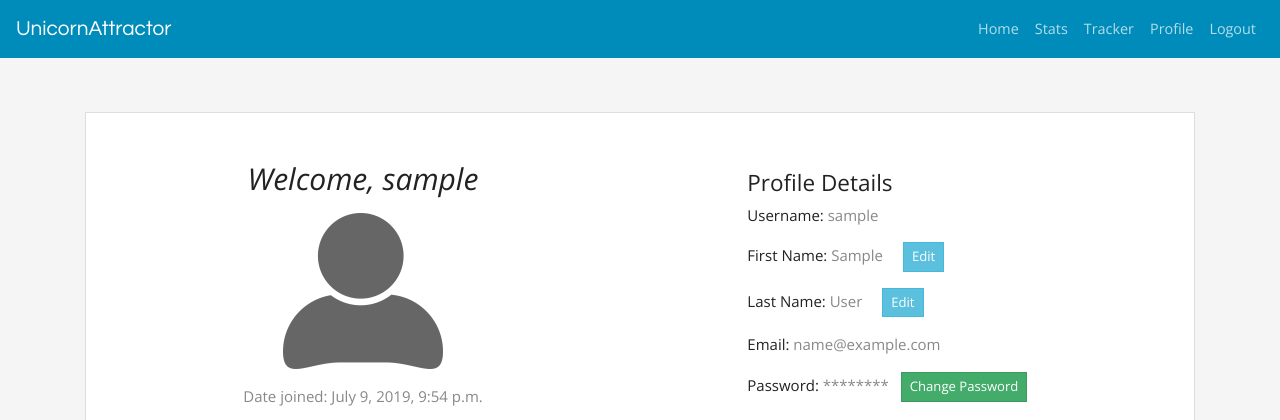
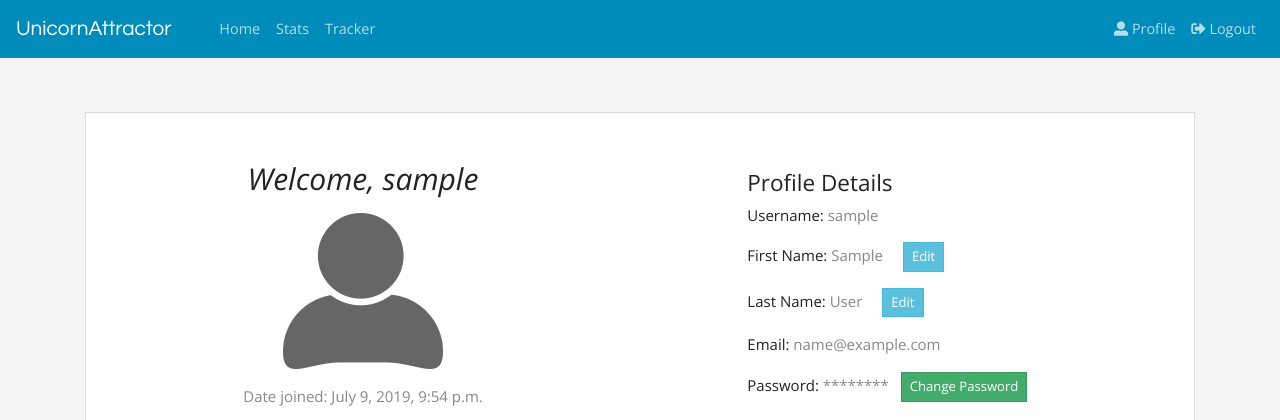
Before and after one commit to kes2401/issue-tracker, a Django app: page /accounts/profile/ in a window 1280 px wide. Shown: the top 420 px of the page. Run offline with Django 3.2, Linux system fonts and the light colour scheme; the visitor is signed in with stand-in values (Sample User, id 1); some libraries are stand-ins or nearby versions.

Commit message:
adjust navbar styling

```diff
--- a/templates/base.html
+++ b/templates/base.html
@@ -33,7 +33,7 @@
             </button>
 
             <div class="navbar-collapse collapse" id="navbarColor01">
-                <ul class="navbar-nav ml-auto">
+                <ul class="navbar-nav ml-3 ml-md-4">
                     <li class="nav-item">
                         <a class="nav-link" href="{% url 'index' %}"><strong>Home</strong></a>
                     </li>
@@ -43,19 +43,25 @@
                     <li class="nav-item">
                         <a class="nav-link" href="{% url 'tracker' %}"><strong>Tracker</strong></a>
                     </li>
+                </ul>
+                <ul class="navbar-nav ml-auto">
                     {% if user.is_authenticated %}
                     <li class="nav-item">
-                        <a class="nav-link" href="{% url 'profile' %}"><strong>Profile</strong></a>
+                        <a class="nav-link" href="{% url 'profile' %}"><strong><i class="fas fa-user-alt"></i>
+                                Profile</strong></a>
                     </li>
                     <li class="nav-item">
-                        <a class="nav-link" href="{% url 'logout' %}"><strong>Logout</strong></a>
+                        <a class="nav-link" href="{% url 'logout' %}"><strong><i class="fas fa-sign-out-alt"></i>
+                                Logout</strong></a>
                     </li>
                     {% else %}
                     <li class="nav-item">
-                        <a class="nav-link" href="{% url 'register' %}"><strong>Register</strong></a>
+                        <a class="nav-link" href="{% url 'register' %}"><strong><i class="fas fa-user-plus"></i>
+                                Register</strong></a>
                     </li>
                     <li class="nav-item">
-                        <a class="nav-link" href="{% url 'login' %}"><strong>Login</strong></a>
+                        <a class="nav-link" href="{% url 'login' %}"><strong><i class="fas fa-sign-in-alt"></i>
+                                Login</strong></a>
                     </li>
                     {% endif %}
                 </ul>
```
